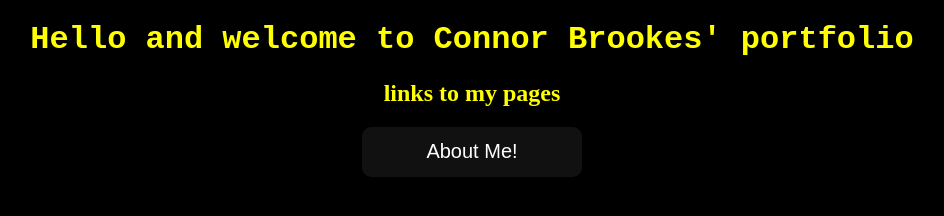
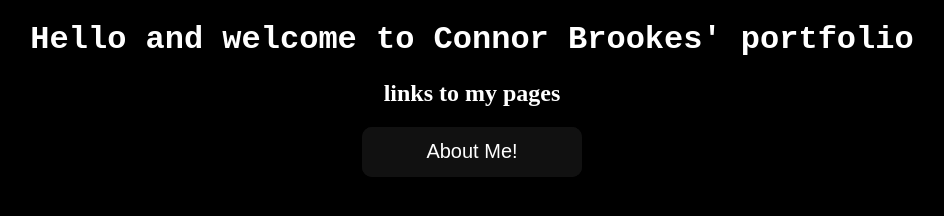
Before and after one commit to Connorbro/portfoliohome, a plain HTML site: page index.html in a window 1280 px wide. Shown: the whole page, without its empty margins (168-1112 px from the left). Drawn offline with Linux system fonts and the light colour scheme.

Commit message:
changed title colour

```diff
--- a/port.css
+++ b/port.css
@@ -1,5 +1,5 @@
 h1{
-    color: yellow;
+    color: white;
     text-align: center;
     font-family: 'Courier New', Courier, monospace;
 
@@ -7,7 +7,7 @@ h1{
 
 }
 h2{
-    color:yellow;
+    color:white;
     text-align: center;
 }
 body{
```
